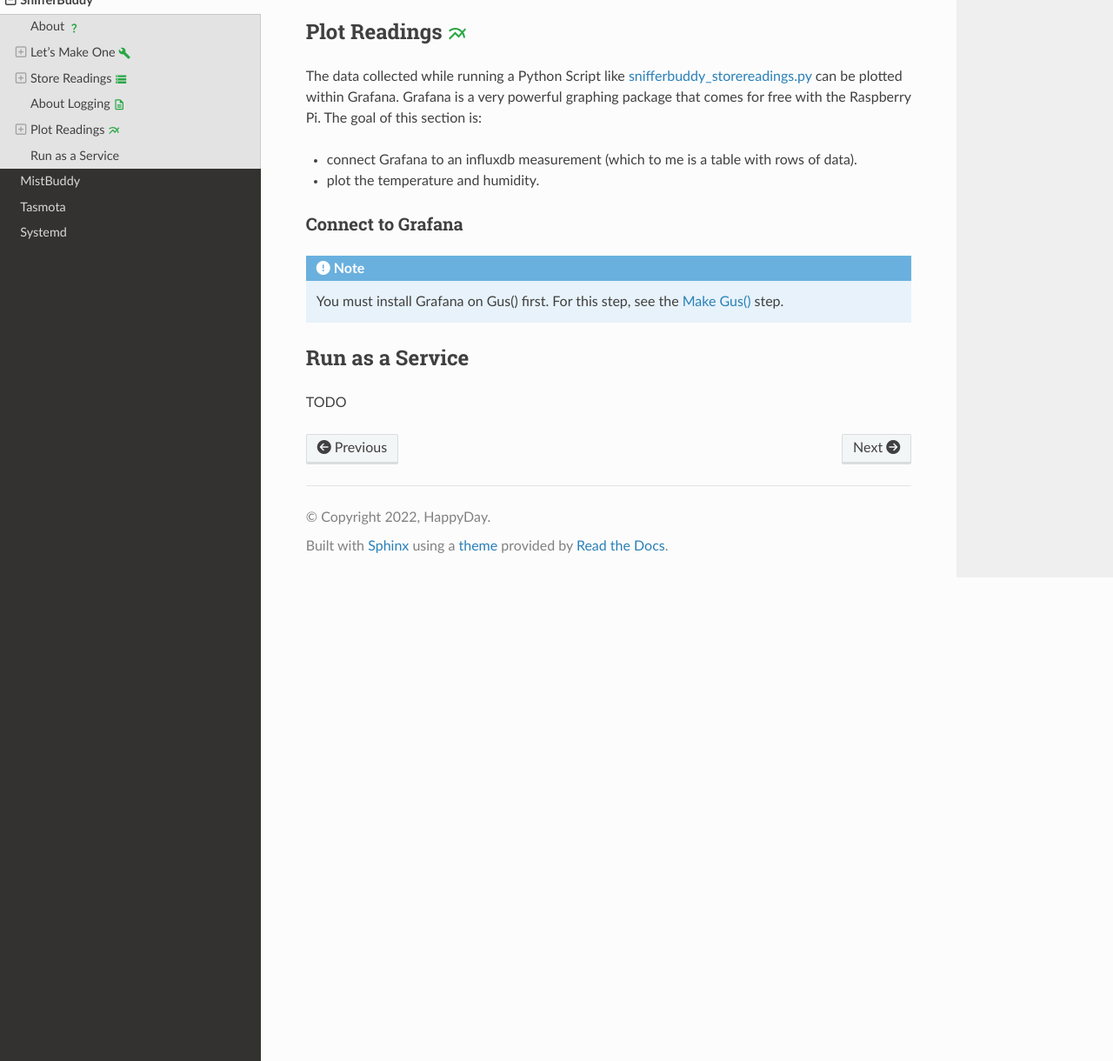
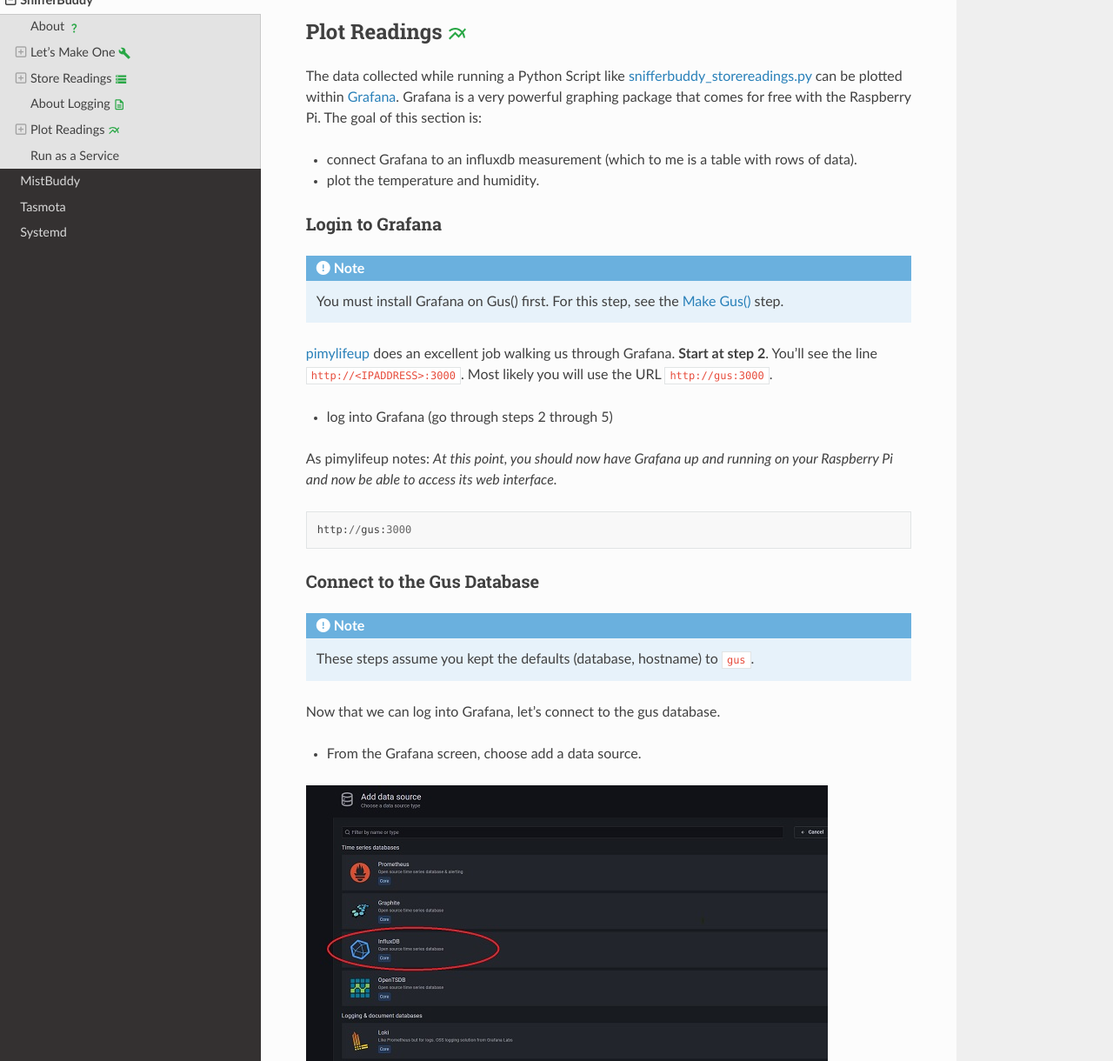
Before and after one commit to solarslurpi/GrowBuddies, a Sphinx documentation site: the page built from docs/snifferbuddy.md, in a window 1280 px wide and 1400 px high, scrolled down 5490 px, cut to the strip 180-1400 px from the top of the window. Shown: the whole strip at 87% size. Built offline with Sphinx 7.4.7 and the Read the Docs theme 2.0.0, drawn with Linux system fonts in a browser that asks for light colours; nearby versions of some CDN libraries; some of the changed text lies outside the part shown.

Commit message:
evolved.

````diff
--- a/docs/snifferbuddy.md
+++ b/docs/snifferbuddy.md
@@ -119,6 +119,7 @@ You can use a tool like [mqtt explorer](mqtt_explorer) to see if SnifferBuddy is
 ```
 
 ## About Logging {material-outlined}`description;1em;sd-text-success`
+
 ```{button-link} https://github.com/solarslurpi/GrowBuddies/blob/5942d40bff58e11be8e78d7296eb0daa9fff5a17/code/logginghandler.py
 :outline:
 :color: success
@@ -132,15 +133,50 @@ You can use a tool like [mqtt explorer](mqtt_explorer) to see if SnifferBuddy is
 
 ## Plot Readings  {material-outlined}`multiline_chart;1em;sd-text-success`
 The data collected while running a Python Script like [snifferbuddy_storereadings.py](snifferbuddy_storereadings) can be plotted within
-Grafana.  Grafana is a very powerful graphing package that comes for free with the Raspberry Pi. The goal of this section is:
+[Grafana](https://en.wikipedia.org/wiki/Grafana).  Grafana is a very powerful graphing package that comes for free with the Raspberry Pi. The goal of this section is:
 - connect Grafana to an influxdb measurement (which to me is a table with rows of data).
 - plot the temperature and humidity.
 
-### Connect to Grafana
+### Login to Grafana
 
 ```{note}
 You must install Grafana on Gus() first.  For this step, see the [Make Gus()](make_gus) step.
 ```
+[pimylifeup](https://pimylifeup.com/raspberry-pi-grafana/) does an excellent job walking us through Grafana.  **Start at step 2**. You'll see
+the line `http://<IPADDRESS>:3000`.  Most likely you will use the URL `http://gus:3000`.
+
+- log into Grafana (go through steps 2 through 5)
+
+As pimylifeup notes: _At this point, you should now have Grafana up and running on your Raspberry Pi and now be able to access its web interface._
+```
+http://gus:3000
+```
+### Connect to the Gus Database
+```{note}
+These steps assume you kept the defaults (database, hostname) to `gus`.
+```
+Now that we can log into Grafana, let's connect to the gus database.
+
+- From the Grafana screen, choose add a data source.
+:::{figure} images/grafana_add_datasource.jpg
+:align: centerk
+:scale: 100
+
+Grafana Data Source Options
+:::
+
+You'll be greeted by a list of several data source choices.  Choose `influxDB`.
+- Fill in the URL, choose Basic Auth, then provide the Basic Auth password to `gus`.
+
+:::{figure} images/grafana_influxdb_http_config.jpg
+:align: center
+:scale: 50
+
+Grafana - InfluxDB HTTP Connection Settings
+:::
+
+
+
 
 ## Run as a Service
 TODO
````
Also changed, not shown: docs/images/grafana_add_datasource.jpg (added), docs/images/grafana_influxdb_http_config.jpg (added).
